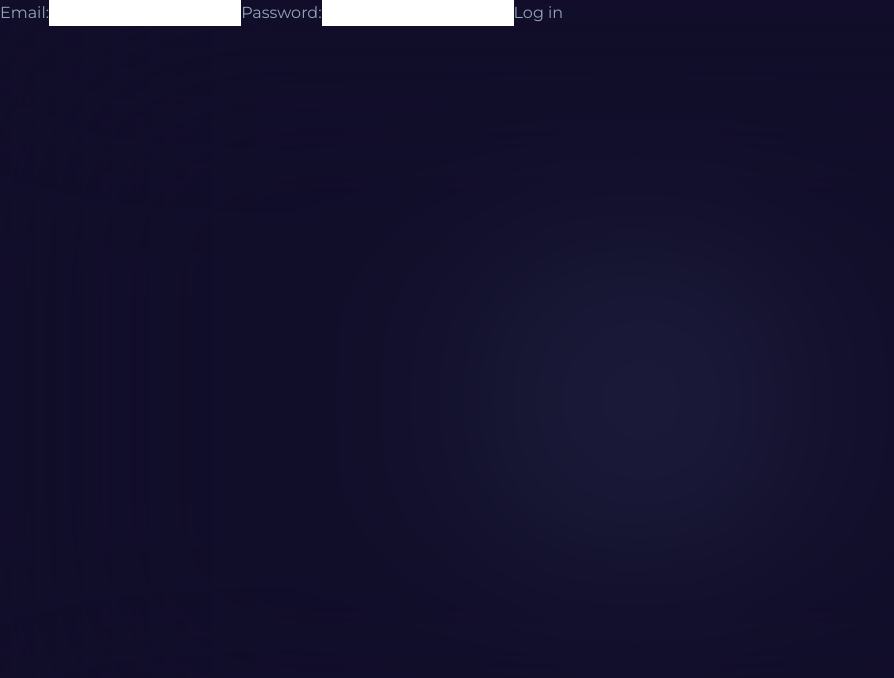
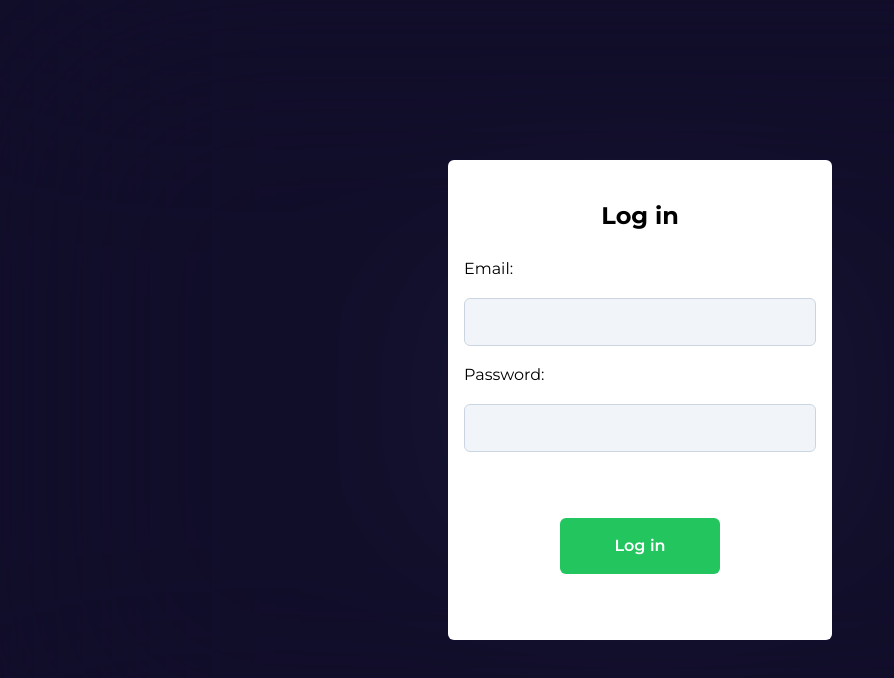
Before and after one commit to Juliansv/Juliansv, a Next.js app: page /login in a window 1280 px wide. Shown: the top 678 px of the page, without its empty margins (0-894 px from the left). Built offline with nearby package versions, Linux system fonts and the light colour scheme.

Commit message:
Add styles to login page

```diff
--- a/src/app/(auth)/login/page.tsx
+++ b/src/app/(auth)/login/page.tsx
@@ -2,12 +2,36 @@ import { login } from "@/app/(auth)/auth/actions";
 
 export default function LoginPage() {
 	return (
-		<form>
-			<label htmlFor="email">Email:</label>
-			<input id="email" name="email" type="email" required />
-			<label htmlFor="password">Password:</label>
-			<input id="password" name="password" type="password" required />
-			<button formAction={login}>Log in</button>
-		</form>
+		<div className="flex min-h-screen">
+			<div className="m-auto p-4 bg-white rounded-md h-[30rem] w-96 text-black flex flex-col">
+				<h1 className="text-2xl font-bold w-full text-center py-6">
+					Log in
+				</h1>
+				<form className="flex flex-col gap-4 grow">
+					<label htmlFor="email">Email:</label>
+					<input
+						id="email"
+						name="email"
+						type="email"
+						required
+						className="bg-slate-100 h-12 border border-slate-300 focus-visible:border-slate-400 outline-slate-500 rounded-md text-slate-900 p-4 text-xl"
+					/>
+					<label htmlFor="password">Password:</label>
+					<input
+						id="password"
+						name="password"
+						type="password"
+						required
+						className="bg-slate-100 h-12 border border-slate-300 focus-visible:border-slate-400 outline-slate-500 rounded-md text-slate-900 p-4 text-4xl"
+					/>
+					<button
+						formAction={login}
+						className="w-40 h-14 rounded-md m-auto bg-green-500 text-white font-semibold hover:bg-green-600"
+					>
+						Log in
+					</button>
+				</form>
+			</div>
+		</div>
 	);
 }
```
